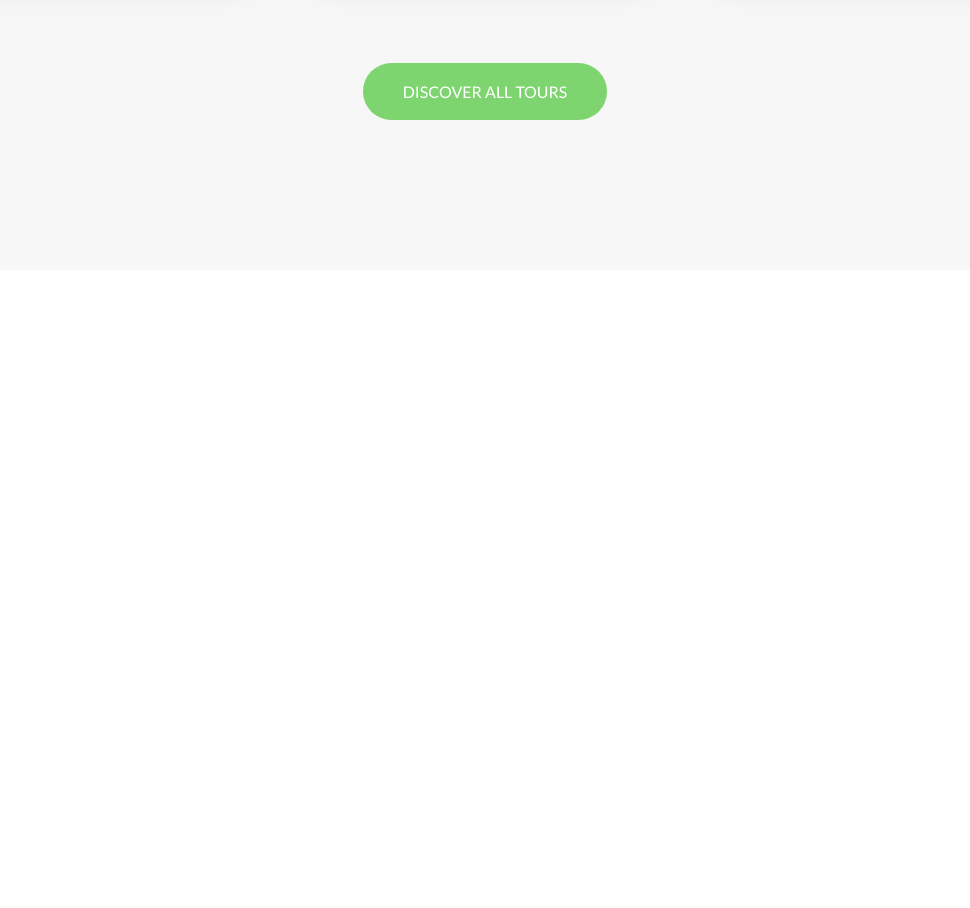
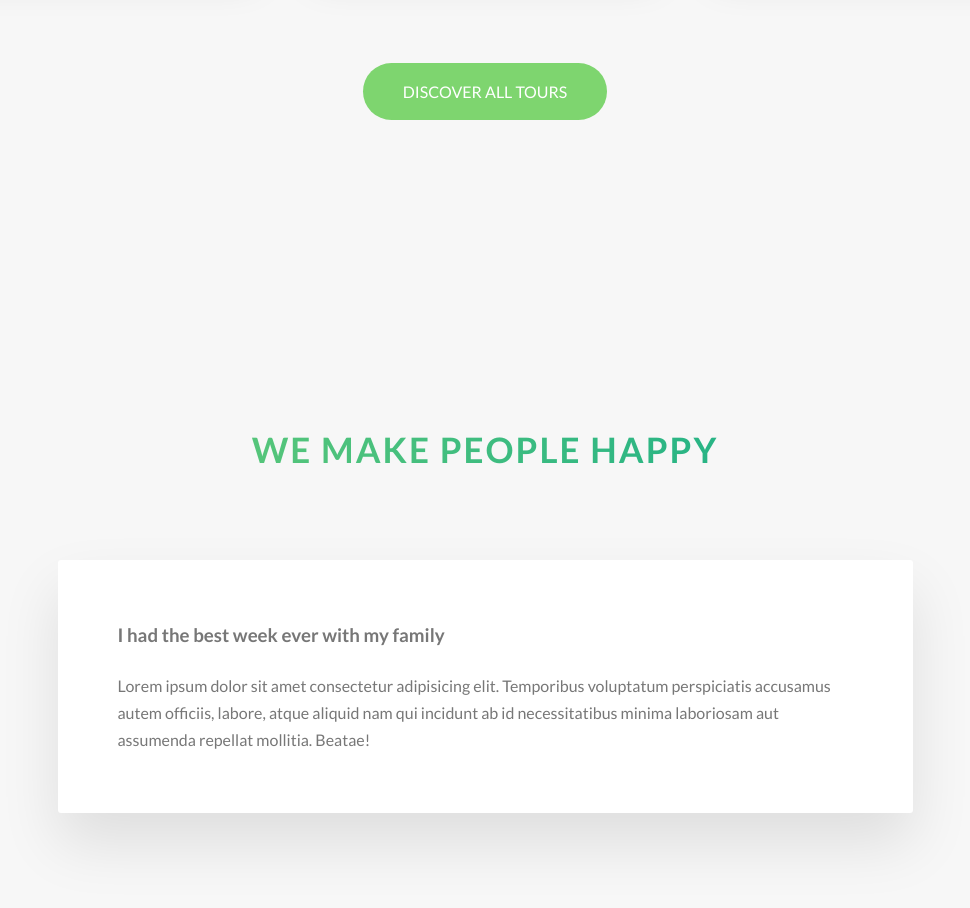
Before and after one commit to youssef-md/Natour, a website: page index.html in a window 1280 px wide. Shown: the part 3360-4268 px from the top of the page, without its empty margins (155-1125 px from the left). Before the commit the page ends 3670 px from the top, so only its background shows below. Drawn offline with Linux system fonts and the light colour scheme.

Commit message:
Create Stories section and create story class

```diff
--- a/index.html
+++ b/index.html
@@ -214,6 +214,28 @@
 					<a href="#" class="btn btn--green">Discover all tours</a>
 				</div>
 
+				<section class="section-stories">
+					<div class="u-center-text u-margin-bottom-big">
+						<h2 class="heading-secondary">
+							We make people happy
+						</h2>
+					</div>
+
+					<div class="row">
+						<div class="story">
+							<figure class="story__shape">
+
+							</figure>
+							<div class="story__text">
+								<h3 class="heading-tertiary u-margin-bottom-small">I had the best week ever with my family</h3>
+								<p>
+										Lorem ipsum dolor sit amet consectetur adipisicing elit. Temporibus voluptatum perspiciatis accusamus autem officiis, labore, atque aliquid nam qui incidunt ab id necessitatibus minima laboriosam aut assumenda repellat mollitia. Beatae!
+								</p>
+							</div>
+						</div>
+					</div>
+				</section>
+
 			</section>
 		</main>
 	</body>
--- /dev/null
+++ b/sass/components/_story.scss
@@ -0,0 +1,17 @@
+.story {
+  width: 75%;
+  margin: 0 auto;
+  box-shadow: 0 3rem 6rem rgba($color-black, .1);
+  background-color: $color-white;
+  border-radius: 3px;
+  padding: 6rem;
+  font-size: $default-font-size;
+
+  &__shape {
+
+  }
+
+  &__text {
+
+  }
+}
--- a/sass/main.scss
+++ b/sass/main.scss
@@ -13,6 +13,7 @@
 @import "components/button";
 @import "components/composition";
 @import "components/feature-box";
+@import "components/story";
 @import "components/card";
 //-------------------------------
 
--- a/sass/pages/_home.scss
+++ b/sass/pages/_home.scss
@@ -26,3 +26,8 @@
   padding: 21rem 0 15rem 0;
   margin-top: -10rem;
 }
+
+.section-stories {
+  padding: 15rem 0;
+  background-color: $color-gray-light-1;
+}
```
Also changed, not shown: css/style.css.
